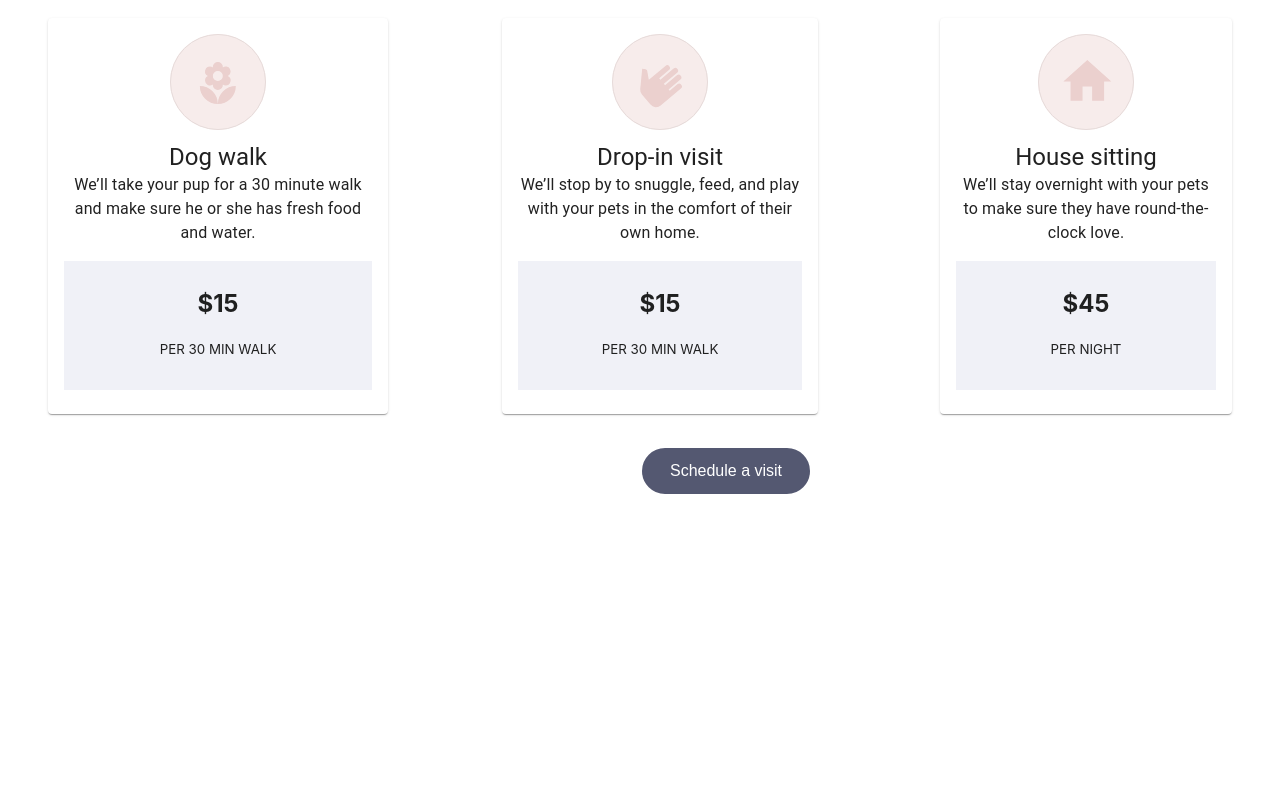
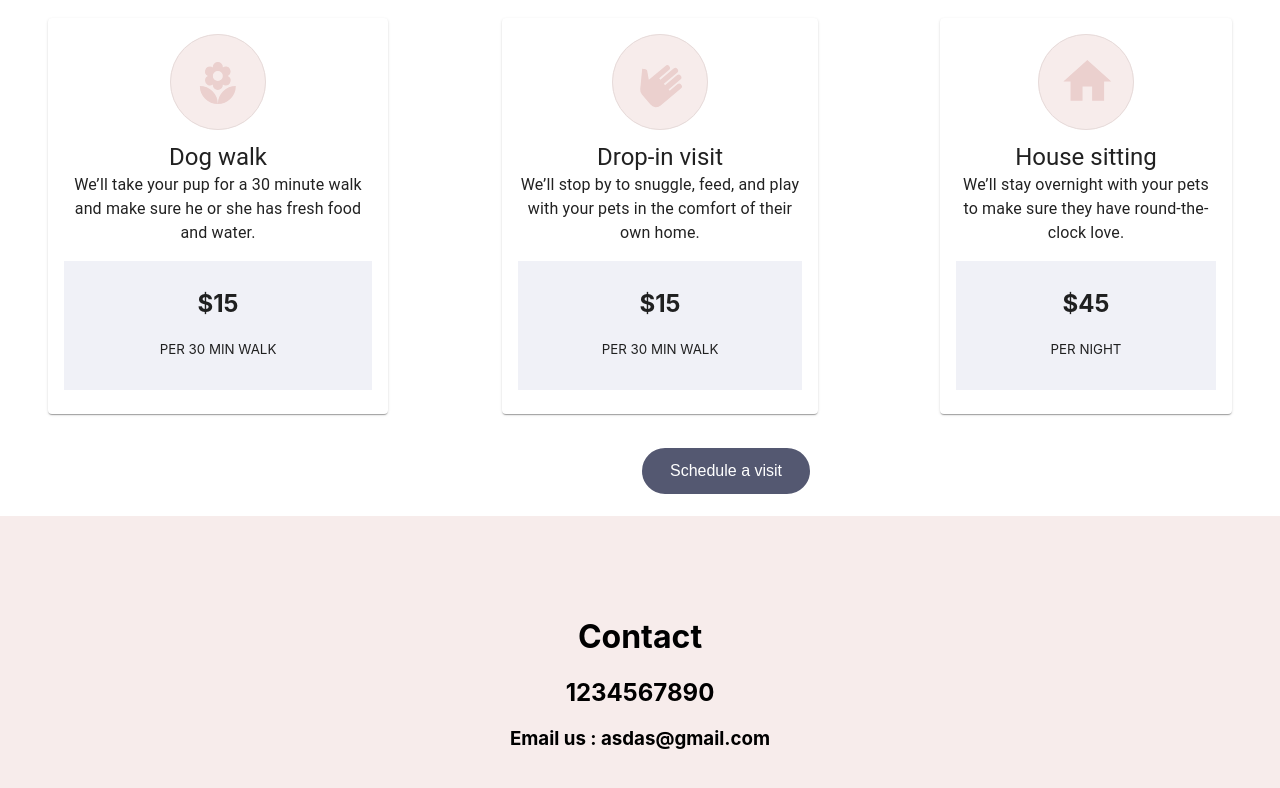
Before and after one commit to AagmanSuri/Pawtastic, a React (Create React App) app: page / in a window 1280 px wide. Shown: the part 2828-3616 px from the top of the page. Before the commit the page ends 3324 px from the top, so only its background shows below. Built offline with nearby package versions, Linux system fonts and the light colour scheme.

Commit message:
footer component added

```diff
--- /dev/null
+++ b/src/components/Footer/Footer.css
@@ -0,0 +1,6 @@
+.footer {
+  background-color: #f7eceb;
+  margin-bottom: 0;
+  text-align: center;
+  padding: 5rem;
+}
--- /dev/null
+++ b/src/components/Footer/Footer.js
@@ -0,0 +1,13 @@
+import React from "react";
+import "./Footer.css";
+const Footer = () => {
+  return (
+    <div className="footer">
+      <h1>Contact</h1>
+      <h2>1234567890</h2>
+      <h3>Email us : asdas@gmail.com </h3>
+    </div>
+  );
+};
+
+export default Footer;
--- a/src/pages/Home/Home.js
+++ b/src/pages/Home/Home.js
@@ -11,6 +11,7 @@ import twoDog from "../../assets/twoDog.svg";
 import personAndPet from "../../assets/personAndPet.svg";
 import Review from "../../components/Reviews/Reviews";
 import ServicePriceCard from "../../components/ServicePriceCard/Price";
+import Footer from "../../components/Footer/Footer";
 const Home = () => {
   return (
     <>
@@ -152,6 +153,9 @@ const Home = () => {
           Schedule a visit
         </button>
       </Link>
+      <br></br>
+      <br></br>
+      <Footer />
     </>
   );
 };
```
